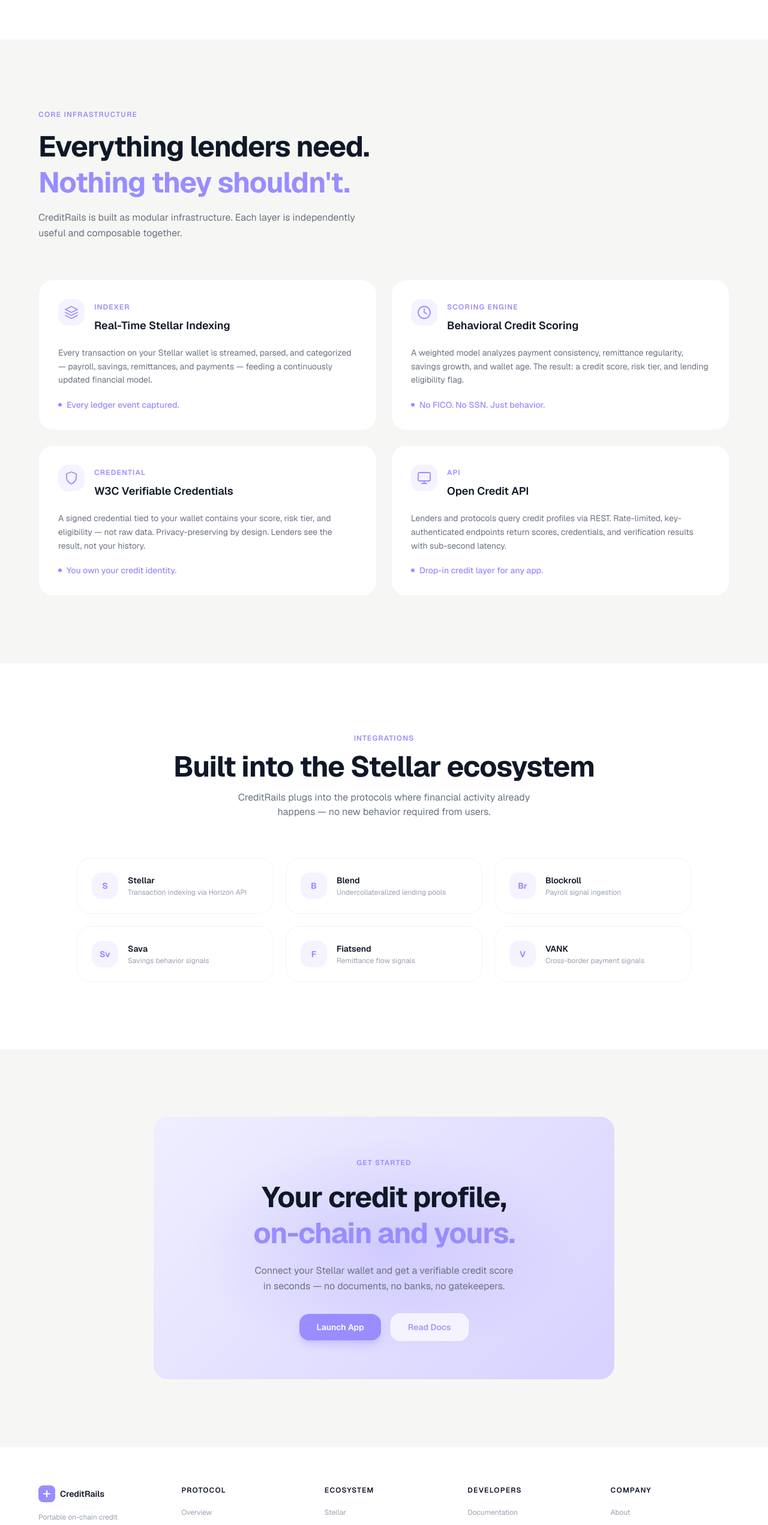
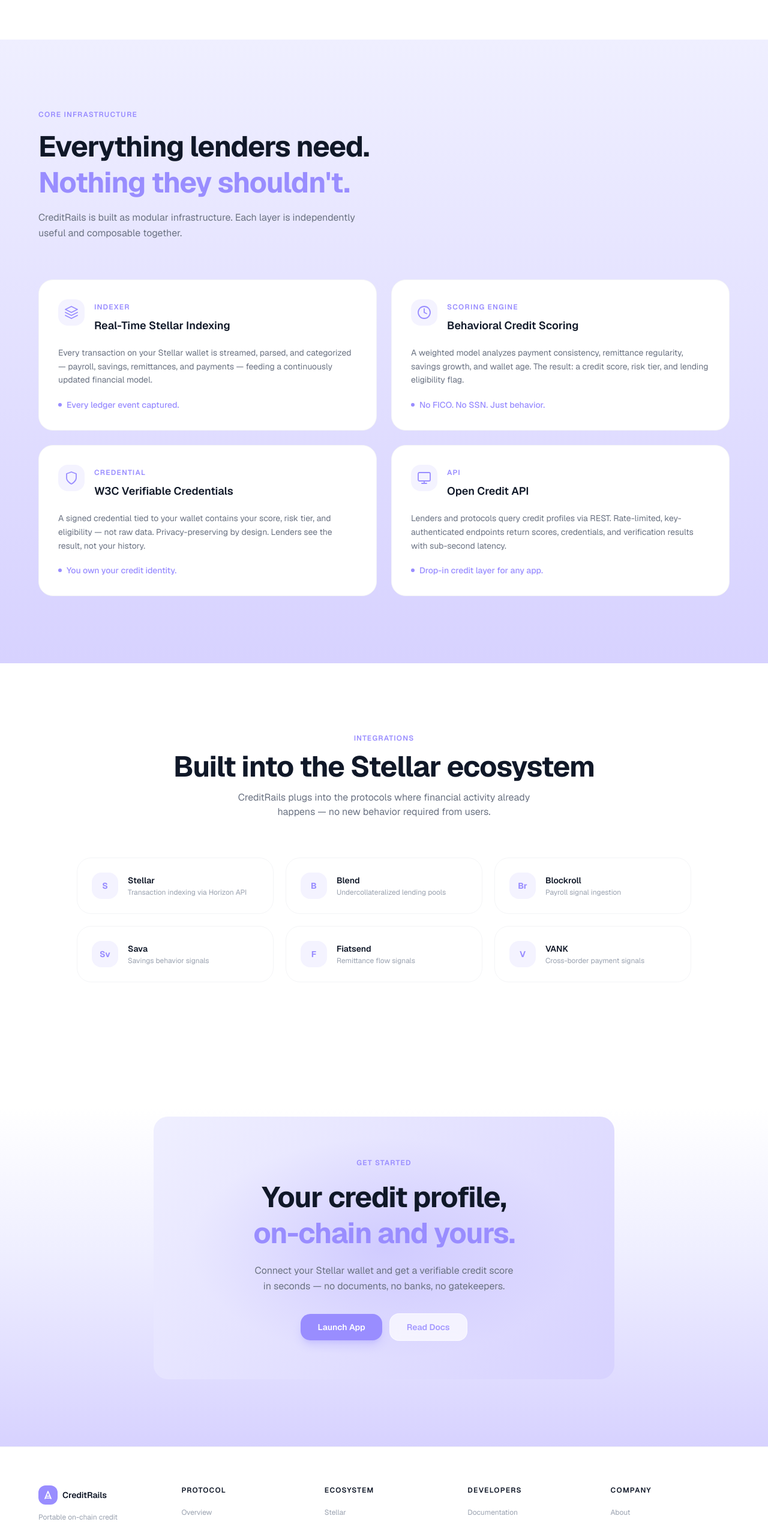
Before and after one commit to CreditRails/frontend, a Next.js app: page / in a window 1280 px wide. Shown: the part 1532-4075 px from the top of the page at 60% size. Built offline with nearby package versions, Linux system fonts and the light colour scheme.

Commit message:
apply hero gradient to features, CTA, and make all sections mobile responsive

```diff
--- a/src/components/CTA.tsx
+++ b/src/components/CTA.tsx
@@ -1,9 +1,12 @@
 export default function CTA() {
   return (
-    <section className="py-28 px-6 bg-[#F6F7F4]">
+    <section
+      className="py-16 md:py-28 px-5 md:px-6"
+      style={{ background: "linear-gradient(180deg, #ffffff 0%, #ffffff 15%, #EFEFFF 50%, #D7D2FF 100%)" }}
+    >
       <div className="max-w-3xl mx-auto text-center">
         <div
-          className="rounded-3xl px-10 py-16 relative overflow-hidden"
+          className="rounded-2xl md:rounded-3xl px-6 md:px-10 py-12 md:py-16 relative overflow-hidden"
           style={{
             background: "linear-gradient(135deg, #EFEFFF 0%, #D7D2FF 100%)",
           }}
@@ -20,25 +23,25 @@
           <span className="relative text-xs font-semibold uppercase tracking-widest text-[#998DFF]">
             Get Started
           </span>
-          <h2 className="relative mt-4 text-4xl md:text-5xl font-bold text-gray-900 tracking-tight leading-tight">
+          <h2 className="relative mt-4 text-3xl md:text-5xl font-bold text-gray-900 tracking-tight leading-tight">
             Your credit profile,
             <br />
             <span className="text-[#998DFF]">on-chain and yours.</span>
           </h2>
-          <p className="relative mt-5 text-gray-500 max-w-md mx-auto leading-relaxed">
+          <p className="relative mt-4 md:mt-5 text-sm md:text-base text-gray-500 max-w-md mx-auto leading-relaxed">
             Connect your Stellar wallet and get a verifiable credit score in
             seconds — no documents, no banks, no gatekeepers.
           </p>
-          <div className="relative mt-8 flex flex-col sm:flex-row items-center justify-center gap-4">
+          <div className="relative mt-7 md:mt-8 flex flex-col sm:flex-row items-stretch sm:items-center justify-center gap-3">
             <a
               href="#app"
-              className="px-7 py-3 rounded-2xl bg-[#998DFF] text-white font-semibold text-sm hover:bg-[#8a7ef0] transition-colors shadow-lg shadow-[#998DFF]/30"
+              className="px-7 py-3 rounded-2xl bg-[#998DFF] text-white font-semibold text-sm hover:bg-[#8a7ef0] transition-colors shadow-lg shadow-[#998DFF]/30 text-center"
             >
               Launch App
             </a>
             <a
               href="#docs"
-              className="px-7 py-3 rounded-2xl bg-white/70 backdrop-blur-sm text-[#A398FF] font-semibold text-sm hover:bg-white transition-colors border border-white/60"
+              className="px-7 py-3 rounded-2xl bg-white/70 backdrop-blur-sm text-[#A398FF] font-semibold text-sm hover:bg-white transition-colors border border-white/60 text-center"
             >
               Read Docs
             </a>
--- a/src/components/Features.tsx
+++ b/src/components/Features.tsx
@@ -53,43 +53,47 @@
 
 export default function Features() {
   return (
-    <section className="py-28 px-6 bg-[#F6F7F4]" id="developers">
+    <section
+      className="py-16 md:py-28 px-5 md:px-6"
+      id="developers"
+      style={{ background: "linear-gradient(180deg, #EFEFFF 0%, #D7D2FF 100%)" }}
+    >
       <div className="max-w-6xl mx-auto">
         {/* Header */}
-        <div className="mb-16 max-w-xl">
+        <div className="mb-10 md:mb-16 max-w-xl">
           <span className="text-xs font-semibold uppercase tracking-widest text-[#998DFF]">
             Core Infrastructure
           </span>
-          <h2 className="mt-3 text-4xl md:text-5xl font-bold text-gray-900 tracking-tight leading-tight">
+          <h2 className="mt-3 text-3xl md:text-5xl font-bold text-gray-900 tracking-tight leading-tight">
             Everything lenders need.{" "}
-            <span className="text-[#998DFF]">Nothing they shouldn't.</span>
+            <span className="text-[#998DFF]">Nothing they shouldn&apos;t.</span>
           </h2>
-          <p className="mt-4 text-gray-500 text-base leading-relaxed">
+          <p className="mt-4 text-gray-500 text-sm md:text-base leading-relaxed">
             CreditRails is built as modular infrastructure. Each layer is
             independently useful and composable together.
           </p>
         </div>
 
         {/* Feature grid */}
-        <div className="grid grid-cols-1 md:grid-cols-2 gap-6">
+        <div className="grid grid-cols-1 md:grid-cols-2 gap-4 md:gap-6">
           {features.map((f) => (
             <div
               key={f.tag}
-              className="rounded-3xl bg-white p-8 border border-gray-100 hover:border-[#D7D2FF] transition-colors group"
+              className="rounded-2xl md:rounded-3xl bg-white p-6 md:p-8 border border-gray-100 hover:border-[#D7D2FF] transition-colors group"
             >
               <div className="flex items-start gap-4">
-                <div className="flex-shrink-0 w-11 h-11 rounded-2xl bg-[#F4F3FF] flex items-center justify-center">
+                <div className="flex-shrink-0 w-10 h-10 md:w-11 md:h-11 rounded-2xl bg-[#F4F3FF] flex items-center justify-center">
                   {f.icon}
                 </div>
                 <div>
                   <span className="text-xs font-semibold text-[#998DFF] uppercase tracking-widest">
                     {f.tag}
                   </span>
-                  <h3 className="mt-1.5 text-lg font-semibold text-gray-900">{f.title}</h3>
+                  <h3 className="mt-1.5 text-base md:text-lg font-semibold text-gray-900">{f.title}</h3>
                 </div>
               </div>
-              <p className="mt-5 text-sm text-gray-500 leading-relaxed">{f.description}</p>
-              <div className="mt-5 flex items-center gap-2">
+              <p className="mt-4 md:mt-5 text-sm text-gray-500 leading-relaxed">{f.description}</p>
+              <div className="mt-4 md:mt-5 flex items-center gap-2">
                 <span className="w-1.5 h-1.5 rounded-full bg-[#998DFF]" />
                 <span className="text-sm font-medium text-[#998DFF]">{f.highlight}</span>
               </div>
--- a/src/components/Footer.tsx
+++ b/src/components/Footer.tsx
@@ -7,15 +7,17 @@
 
 export default function Footer() {
   return (
-    <footer className="bg-white border-t border-gray-100 px-6 py-16">
+    <footer className="bg-white border-t border-gray-100 px-5 md:px-6 py-12 md:py-16">
       <div className="max-w-6xl mx-auto">
-        <div className="grid grid-cols-2 md:grid-cols-5 gap-10">
-          {/* Brand */}
+        <div className="grid grid-cols-2 md:grid-cols-5 gap-8 md:gap-10">
+          {/* Brand — full width on mobile */}
           <div className="col-span-2 md:col-span-1">
-            <div className="flex items-center gap-2 mb-4">
-              <span className="w-7 h-7 rounded-lg bg-[#998DFF] flex items-center justify-center">
-                <svg width="16" height="16" viewBox="0 0 16 16" fill="none">
-                  <path d="M3 8h10M8 3v10" stroke="white" strokeWidth="2.2" strokeLinecap="round" />
+            <div className="flex items-center gap-2 mb-3">
+              <span className="w-8 h-8 rounded-xl bg-[#998DFF] flex items-center justify-center">
+                <svg width="18" height="18" viewBox="0 0 18 18" fill="none">
+                  <path d="M4 15L9 3L14 15" stroke="white" strokeWidth="1.8" strokeLinecap="round" strokeLinejoin="round"/>
+                  <path d="M6 11h6" stroke="white" strokeWidth="1.6" strokeLinecap="round"/>
+                  <path d="M4.8 14h8.4" stroke="white" strokeWidth="1.6" strokeLinecap="round"/>
                 </svg>
               </span>
               <span className="font-semibold text-sm text-gray-900">CreditRails</span>
@@ -28,10 +30,10 @@
           {/* Link columns */}
           {Object.entries(links).map(([section, items]) => (
             <div key={section}>
-              <p className="text-xs font-semibold text-gray-900 mb-4 uppercase tracking-widest">
+              <p className="text-xs font-semibold text-gray-900 mb-3 md:mb-4 uppercase tracking-widest">
                 {section}
               </p>
-              <ul className="space-y-2.5">
+              <ul className="space-y-2 md:space-y-2.5">
                 {items.map((item) => (
                   <li key={item}>
                     <a href="#" className="text-xs text-gray-400 hover:text-gray-600 transition-colors">
@@ -44,7 +46,7 @@
           ))}
         </div>
 
-        <div className="mt-14 pt-6 border-t border-gray-100 flex flex-col sm:flex-row items-center justify-between gap-3">
+        <div className="mt-10 md:mt-14 pt-6 border-t border-gray-100 flex flex-col sm:flex-row items-center justify-between gap-3">
           <p className="text-xs text-gray-300">© 2025 CreditRails. All rights reserved.</p>
           <p className="text-xs text-gray-300">
             Built on{" "}
--- a/src/components/Integrations.tsx
+++ b/src/components/Integrations.tsx
@@ -9,28 +9,28 @@
 
 export default function Integrations() {
   return (
-    <section className="bg-white py-28 px-6" id="integrations">
+    <section className="bg-white py-16 md:py-28 px-5 md:px-6" id="integrations">
       <div className="max-w-5xl mx-auto">
-        <div className="mb-16 text-center">
+        <div className="mb-10 md:mb-16 text-center">
           <span className="text-xs font-semibold uppercase tracking-widest text-[#998DFF]">
             Integrations
           </span>
-          <h2 className="mt-3 text-4xl md:text-5xl font-bold text-gray-900 tracking-tight">
+          <h2 className="mt-3 text-3xl md:text-5xl font-bold text-gray-900 tracking-tight">
             Built into the Stellar ecosystem
           </h2>
-          <p className="mt-4 text-gray-500 max-w-lg mx-auto text-base">
+          <p className="mt-4 text-gray-500 max-w-lg mx-auto text-sm md:text-base">
             CreditRails plugs into the protocols where financial activity
             already happens — no new behavior required from users.
           </p>
         </div>
 
-        <div className="grid grid-cols-1 sm:grid-cols-2 md:grid-cols-3 gap-5">
+        <div className="grid grid-cols-1 sm:grid-cols-2 md:grid-cols-3 gap-4 md:gap-5">
           {integrations.map((i) => (
             <div
               key={i.name}
-              className="rounded-3xl border border-gray-100 bg-white/50 backdrop-blur-sm p-6 flex items-center gap-4 hover:border-[#D7D2FF] transition-colors"
+              className="rounded-2xl md:rounded-3xl border border-gray-100 bg-white/50 backdrop-blur-sm p-5 md:p-6 flex items-center gap-4 hover:border-[#D7D2FF] transition-colors"
             >
-              <div className="w-11 h-11 rounded-2xl bg-[#F4F3FF] flex items-center justify-center flex-shrink-0">
+              <div className="w-10 h-10 md:w-11 md:h-11 rounded-xl md:rounded-2xl bg-[#F4F3FF] flex items-center justify-center flex-shrink-0">
                 <span className="text-sm font-bold text-[#998DFF]">{i.logo}</span>
               </div>
               <div>
```
